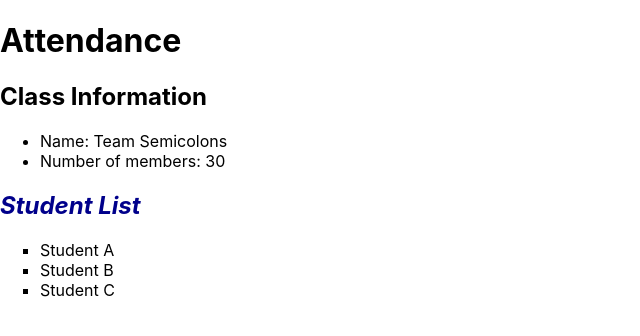
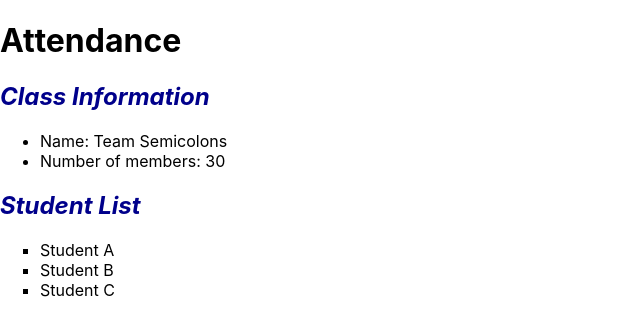
Before and after one commit to AdaGold/student-app, a React (Vite) app: page / in a window 1280 px wide. Shown: the top 336 px of the page, without its empty margins (0-640 px from the left). Built offline with nearby package versions, Linux system fonts and the light colour scheme.

Commit message:
update ClassInfo heading style

```diff
--- a/src/components/ClassInfo.css
+++ b/src/components/ClassInfo.css
@@ -0,0 +1,4 @@
+.class-info__heading {
+    color: darkblue;
+    font-style: oblique;
+}
--- a/src/components/ClassInfo.jsx
+++ b/src/components/ClassInfo.jsx
@@ -3,7 +3,7 @@ import './ClassInfo.css';
 const ClassInfo = () => {
   return (
     <section>
-      <h2>Class Information</h2>
+      <h2 className="class-info__heading">Class Information</h2>
       <ul>
         <li>Name: Team Semicolons</li>
         <li>Number of members: 30</li>
```
